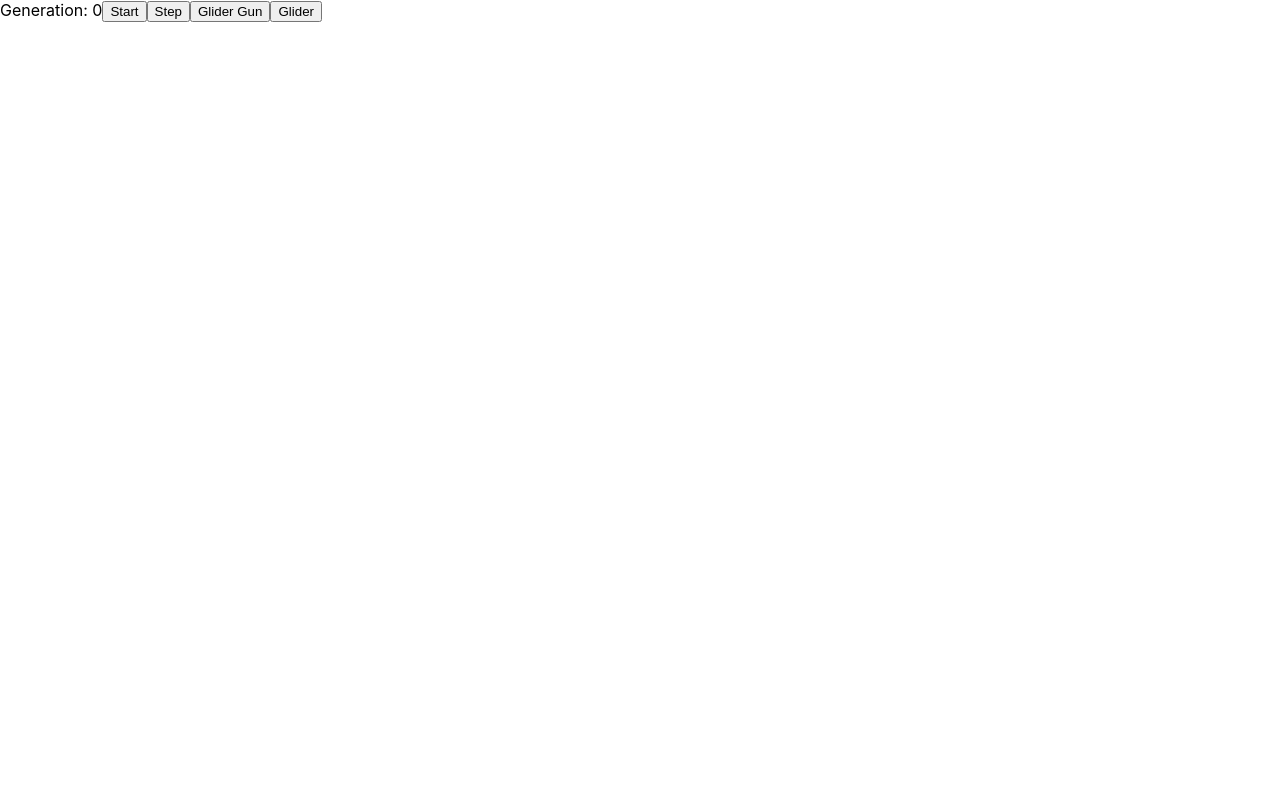
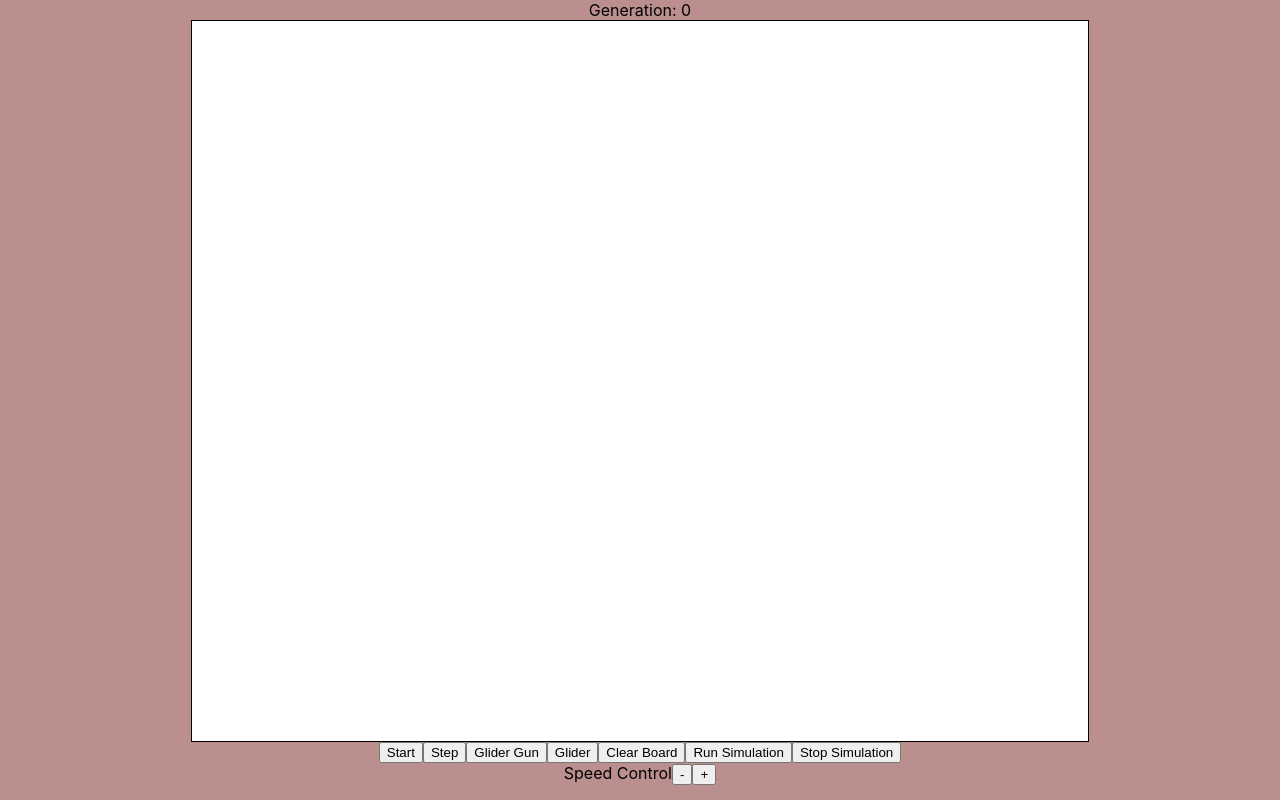
Before and after one commit to AndreLT/conway, a React (Create React App) app: page / in a window 1280 px wide. Built offline with nearby package versions, Linux system fonts and the light colour scheme.

Commit message:
Automatic step functionality and manual cell input

```diff
--- a/src/App.css
+++ b/src/App.css
@@ -28,12 +28,6 @@
   color: #61dafb;
 }
 
-.grid {
-  display: flex;
-  flex-wrap: wrap;
-  width: 180px;
-}
-
 .alive {
   width: 10px;
   height: 10px;
@@ -50,17 +44,33 @@
   border-style: solid;
 }
 
+.button-group {
+  display: flex;
+  flex-direction: row;
+  align-items: center;
+}
+
 .step {
   position: fixed;
 }
 
+.main {
+  display: flex;
+  flex-direction: column;
+  height: 100vh;
+  width: 100vw;
+  justify-items: center;
+  align-items: center;
+  background-color: rosybrown;
+}
+
 .view {
-  display: flex;
-  height: 100vh;
-  align-items: center;
-  justify-content: center;
-  margin-top: 200px;
+  background-color: white;
+  border-style: solid;
+  border-width: 1px;
+  resize: both;
 }
+
 
 @keyframes App-logo-spin {
   from {
--- a/src/components/board.js
+++ b/src/components/board.js
@@ -1,4 +1,4 @@
-import React, {useState} from 'react';
+import React, {useState, useEffect} from 'react';
 import { render } from 'react-dom';
 
 import Canvas from './canvas'
@@ -12,6 +12,10 @@ let toDie = new Map();
 const Board = () => {
 
     const [generation, setGeneration] = useState(0);
+    const [intervalId, setIntervalId] = useState(false);
+    const [size, setSize] = useState(10);
+    const [canvas, setCanvas] = useState(<Canvas onClick={e => addManually(e)} generation={generation} alive={alive} size={size}/>);
+    const [fps, setFps] = useState(300);
 
 
     const rNeighbours = (element, testdead) => {
@@ -22,12 +26,50 @@ const Board = () => {
                 if(alive.has(i + '-' + j)){
                     neighbours++;
                 }
-                else if(testdead && rNeighbours({coord:{x: i, y: j}}, false) == 2){
+                else if(testdead && rNeighbours({coord:{x: i, y: j}}, false) === 2){
                     toLive.set(i + '-' + j,{x:i, y:j})
                 }
             }
         }
         return neighbours -1;
+    }
+
+    const drawBoard = () => {
+        console.log("drew board");
+    }
+
+    const addManually = (e) => {
+
+        let relativeW = e.target.offsetLeft;
+        let relativeH = e.target.offsetTop;
+
+        let x = Math.floor((e.clientX - relativeW)/size)
+        let y = Math.floor((e.clientY - relativeH)/size)
+
+
+
+        if(intervalId)
+            toLive.set(x + '-' + y,{x: x, y: y})
+        else{
+            alive.set(x + '-' + y, {coord:{x:x, y:y}})
+            updateCanvas();
+        }
+    }
+
+    const runtime = (speed) => {
+        const intId = window.setInterval(() => step(), speed);
+        setIntervalId(intId);
+    }
+
+    const stop = () => {
+        clearInterval(intervalId);
+        setIntervalId(false);
+    }
+
+    const speed = (news) => {
+        stop();
+        runtime(news);
+        setFps(news);
     }
 
     const createModel = (model) => {
@@ -36,6 +78,7 @@ const Board = () => {
             toLive.set(model[i].x + '-' + model[i].y,model[i])
         }
         eConceive();
+        updateCanvas();
     }
 
     const eConceive = () => {
@@ -46,7 +89,6 @@ const Board = () => {
     }
 
     const eKill = () => {
-        console.log(toDie)
         for (let [key, value] of toDie) {
             alive.delete(key)
         }
@@ -61,26 +103,39 @@ const Board = () => {
             if(neighbours > 3 || neighbours < 2)
                 toDie.set(key, value);
         };
+        setGeneration(generation+1)
         eConceive();
         eKill();
-        setGeneration(generation+1);
+        updateCanvas();
     }
 
     const start = () => {
         setGeneration(1);
     }
 
-    return <>
+    const updateCanvas = () => {
+        setCanvas(<Canvas onClick={e => addManually(e)} generation={generation} alive={alive} size={size}/>)
+    }
+
+
+    return <div class="main">
         <text>Generation: {generation}</text>
-        {alive.size ?
-            <Canvas alive={alive} size={10}/>
-            : null
-        }
-        <button onClick={()=> start()}>Start</button>
-        <button onClick={()=> step()}>Step</button>
-        <button onClick={()=> createModel(gun)}>Glider Gun</button>
-        <button onClick={()=> createModel(glider)}>Glider</button>
-    </>
+        {canvas}
+        <div class="button-group">
+            <button onClick={()=> start()}>Start</button>
+            <button onClick={()=> step()}>Step</button>
+            <button onClick={()=> createModel(gun)}>Glider Gun</button>
+            <button onClick={()=> createModel(glider)}>Glider</button>
+            <button onClick={()=> drawBoard()}>Clear Board</button>
+            <button onClick={()=> runtime(fps)} disabled={intervalId}>Run Simulation</button>
+            <button onClick={()=> stop()}>Stop Simulation</button>
+        </div>
+        <div>
+            <text>Speed Control</text>
+            <button onClick={()=> speed(fps+50)} disabled={fps >= 2000}>-</button>
+            <button onClick={()=> speed(fps-50)} disabled={fps <= 50}>+</button>
+        </div>
+    </div>
 }
 
 export default Board;
--- a/src/components/canvas.js
+++ b/src/components/canvas.js
@@ -1,35 +1,43 @@
-import React, { useRef, useEffect } from 'react'
+import React, { useRef, useEffect, useState } from 'react'
 
-const Canvas = (props) => {
+const Canvas = props => {
   const canvasRef = useRef(null)
+  const cellSelected = {x:0, y:0};
+  const [ctx, setCtx] = useState(null);
+  let relativeLocation = null;
 
-  const draw = (ctx) => {
+  const draw = () => {
+
     for (let [key, value] of props.alive) {
       const x = value.coord.x*props.size;
       const y = value.coord.y*props.size;
 
       ctx.beginPath();
-      ctx.rect(x, y, props.size, props.size);
+      ctx.rect(x, y, props.size-1, props.size-1);
       ctx.fill();
     }
   }
 
   useEffect(() => {
     const canvas = canvasRef.current;
-    const context = canvas.getContext('2d');
+    const context = canvas.getContext('2d')
+    setCtx(context);
 
-    context.canvas.width=window.screen.width
-    context.canvas.height=window.screen.height
+    //getting canvas width
+    let width=Math.floor(window.innerWidth*0.7)
+    let height=Math.floor(window.innerHeight*0.9)
 
-    draw(context)
+    context.canvas.width=width
+    context.canvas.height=height
+    console.log(width, height)
+
+    relativeLocation=({x:context.canvas.offsetLeft, y:context.canvas.offsetTop})
+
+    draw()
   })
 
 
-  return <>
-    <div class="view">
-      <canvas className="canvas" ref={canvasRef} {...props}/>
-    </div>
-  </>
+  return <canvas class="view" ref={canvasRef} {...props}/>
 }
 
 export default Canvas
```
